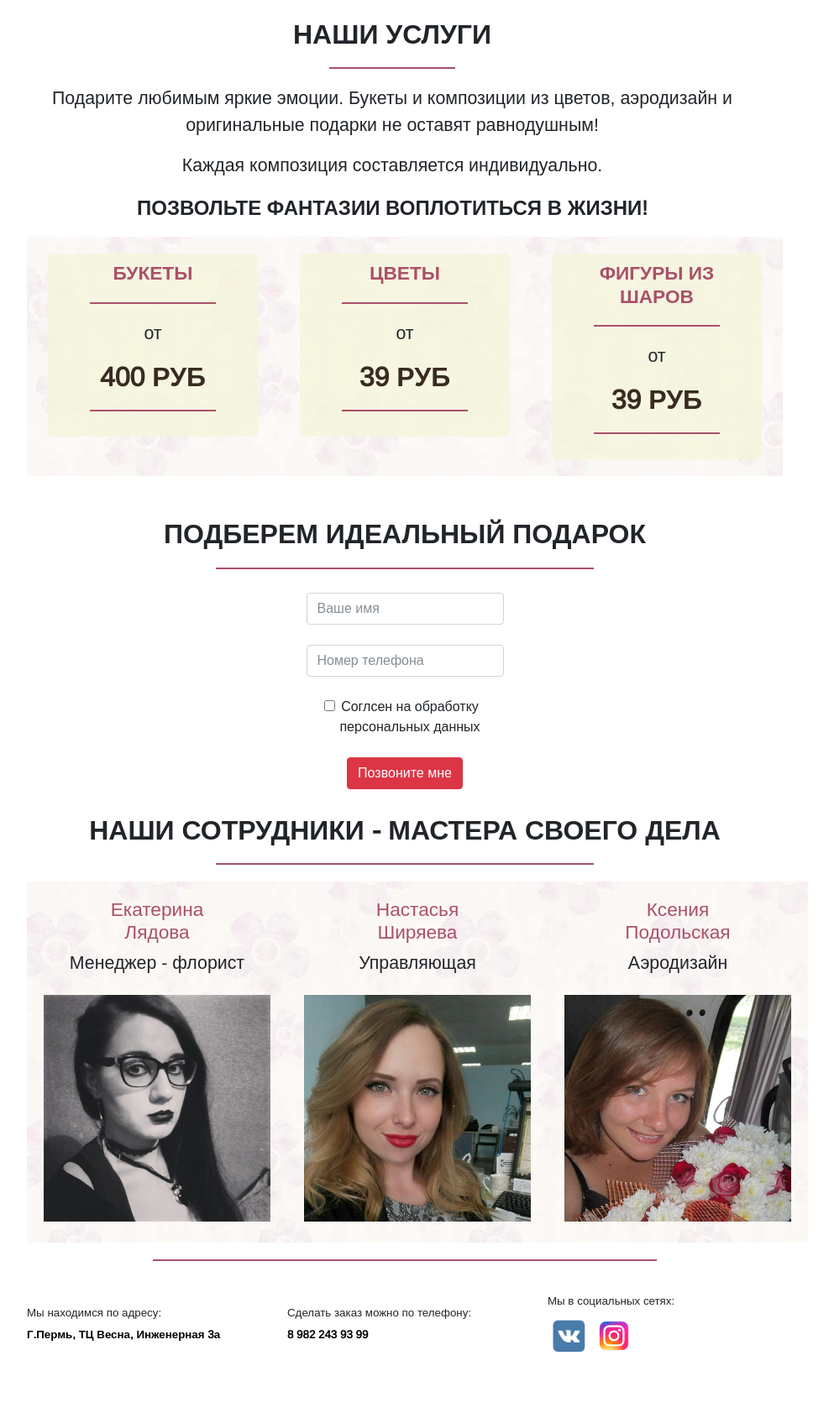
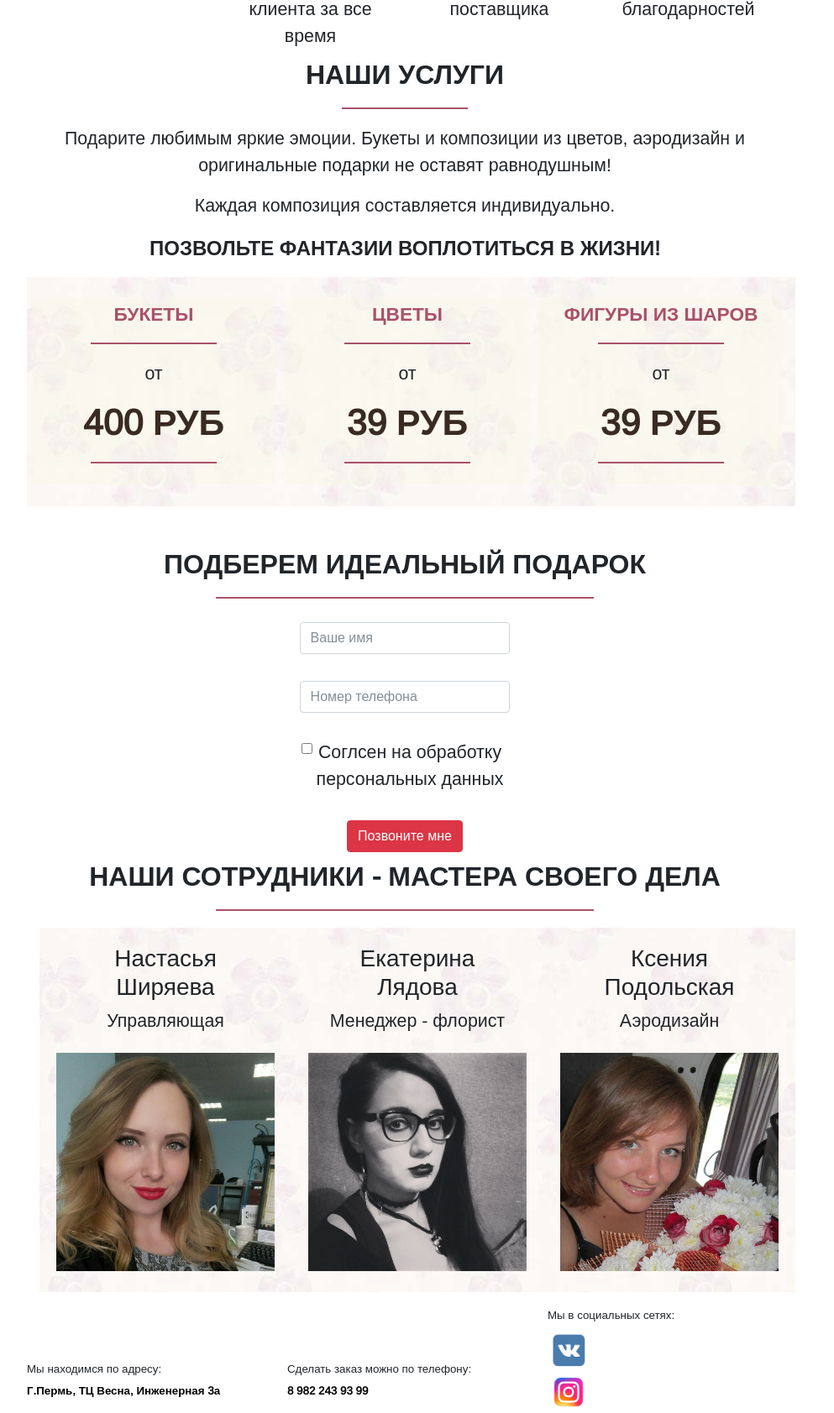
Before and after one commit to Diorna/diorna.github.io, a plain HTML site: page BS4/index.html in a window 1280 px wide. Shown: the part 902-2585 px from the top of the page at 84% size, without its empty margins (158-1151 px from the left). Before the commit the page ends 2518 px from the top, so only its background shows below. Drawn offline with nearby package versions, Linux system fonts and the light colour scheme.

Commit message:
adaptive img, div

```diff
--- a/BS4/index.html
+++ b/BS4/index.html
@@ -118,8 +118,6 @@
       <!-- Услуги, проекты-->
     <div class="conteiner-fluid c" id="block2">
        <div class="row">
-           <div class="conteiner">
-               <div class="row">
             <div class="col-12">
               <h2>Наши услуги</h2>
                <p>Подарите любимым яркие эмоции. Букеты и композиции из цветов, аэродизайн и оригинальные подарки не оставят равнодушным!</p>
@@ -127,32 +125,25 @@
                <p> Позвольте фантазии воплотиться в жизни!</p>
             </div>
         </div>
-                    <div class="col-12 fon-flow row">
-                        <div class="col-md-4">
-                            <div>
+        <div class="row fon-flow ">
+            <div class="col-4">
                <h2 class="header">Букеты</h2>
                <p>от</p>
                <h2 class="price">400 руб</h2>
             </div>
-                        </div>
-                        <div class="col-md-4">
-                            <div>
+            <div class="col-4">
                <h2 class="header">Цветы</h2>
                <p>от</p>
                <h2 class="price">39 руб</h2>
             </div>
-                        </div>
-                        <div class="col-md-4">
-                            <div>
+            <div class="col-4">
                <h2 class="header">Фигуры из шаров</h2>
                <p>от</p>
                <h2 class="price">39 руб</h2>
             </div>
         </div>
     </div>
-            </div>
-       </div>
-    </div>
+
 
 
     <!-- Подберем подарок-->
@@ -176,41 +167,28 @@
 
 
     <!-- Сотрудники-->
-    <div class="conteiner-fluid c" id="block4">
-       <div class="row">
-           <div class="conteiner">
-               <div class="row">
-                    <div class="col-12">
-                          <h2>Наши сотрудники - мастера своего дела</h2>
-                    </div>
-                 </div>
+    <div class="conteiner c" id="block4">
+       <h2 class="col-12">Наши сотрудники - мастера своего дела</h2>
        <div class="col-12 fon-flow row">
             <div class="col-md-4">
-                            <div>
+                <h3 class="header">Настасья<br/> Ширяева</h3>
+                 <p>Управляющая</p>
+                 <img class="img-fluid" src="images/shiryaeva.jpg" alt="">
+            </div>
+            <div class="col-md-4">
                 <h3 class="header">Екатерина <br/> Лядова </h3>
                 <p>Менеджер - флорист</p>
                 <img class="img-fluid" src="images/lyadova.jpg" alt="">
             </div>
-                        </div>
             <div class="col-md-4">
-                            <div>
-                                <h3 class="header">Настасья<br/> Ширяева</h3>
-                                <p>Управляющая</p>
-                                <img class="img-fluid" src="images/shiryaeva.jpg" alt="">
-                            </div>
-                        </div>
-                        <div class="col-md-4">
-                            <div>
                 <h3 class="header">Ксения<br/> Подольская</h3>
                 <p>Аэродизайн</p>
                 <img class="img-fluid" src="images/podolskaya.jpg" alt="">
             </div>
         </div>
     </div>
-            </div>
-       </div>
-    </div>
 
+    <!-- Подвал-->
     <div class="conteiner" id="contacts">
        <div class="row align-items-end">
            <div class="col-md-4">
@@ -223,8 +201,12 @@
            </div>
            <div class="col-md-4">
                <h4>Мы в социальных сетях:</h4>
-               <a href="https://vk.com/flora_markiza" target="_blank"><img src="images/vk.png"></a>
-               <a href="https://www.instagram.com/flora_markiza/" target="_blank"><img src="images/inst.png"></a>
+               <a href="https://vk.com/flora_markiza" target="_blank">
+                   <img src="images/vk.png">
+               </a>
+               <a href="https://www.instagram.com/flora_markiza/" target="_blank">
+                   <img src="images/inst.png">
+               </a>
            </div>
        </div>
     </div>
--- a/BS4/style.css
+++ b/BS4/style.css
@@ -2,15 +2,24 @@
 body{
     width: auto;
     margin: auto;
-    max-width:900px;
+    max-width:90%;
+    width:900px;
     /*border: 1px solid red;*/
     margin: 0 10 0 10;
     font-family: 'Arimo', sans-serif;
+    font-size: 16pt;
 }
-img{
-    width: 100%;
-    padding: 5px;
+img {
+  display: block;
+  height: auto;
+  padding: 5px;
 }
+@media (max-width: 768px) {
+    html {
+        font-size: 12pt;
+    }
+}
+
 .c {
     text-align: center !important;
 }
@@ -21,7 +30,6 @@ img{
     box-shadow: 1px 1px 3px grey;
     z-index: 1000;
     margin-top: 0px;
-    max-width: 900px;
     text-align: center;
 }
 
@@ -42,9 +50,7 @@ img{
 .btn-outline-danger.disabled,.btn-outline-danger:disabled{
     background-color:transparent
 }
-.tel{
-    font-size: 16pt;
-}
+
 #top-menu .navbar-brand:hover{
     color: #a95169;
 }
@@ -52,9 +58,7 @@ img{
     list-style: none;
     display: inline-block;
 }
-#top-menu .nav-link {
-    font-size: 16pt;
-}
+
 .navbar-nav .active>.nav-link,.navbar-light .navbar-nav .nav-link.active,.navbar-light .navbar-nav .nav-link.show,.navbar-light .navbar-nav .show>.nav-link{
     border-bottom: 2px solid #a95169;
     color: #a95169;
@@ -82,14 +86,10 @@ img{
 #block2{
     margin-top: 10px;
     margin-left: auto;
-    max-width: 900px;
 }
-#block2 p{
-    max-width: 900px;
-    font-size: 16pt;
-}
+
 #block2 p:nth-child(4){
-    max-width: 900px;
+
     font-size: 18pt;
     text-transform: uppercase;
     font-weight: bold;
@@ -110,26 +110,27 @@ img{
     background: url(images/fon.jpg) top center repeat;
     padding: 20px 0;
     margin-left: auto;
-    width:
 }
-#block2 .conteiner .fon-flow > div >div{
-     background-color: rgba(245, 245, 220, 0.8);
-     margin: 0 10px;
-     padding: 10px;
-    border-radius: 5px;
+#block2 .fon-flow > div {
+     background-color: rgba(245, 245, 220, 0.3);
+     margin: 6px;
+     padding: 5px;
+     border-radius: 5px;
+    max-width: 290px;
+    min-width: 290px;
 }
-#block2 .conteiner .fon-flow > div >div .header{
+#block2  .fon-flow > div .header{
      font-size: 17pt;
      color: #a95169;
 }
-#block2 .conteiner .fon-flow > div >div .price{
+#block2 .fon-flow >div .price{
      font-size: 2em;
      color: #392b22;
 }
 #block3{
     margin-top: 50px;
     margin-left: auto;
-    max-width: 900px;
+
 }
 #block3 h2{
     text-transform: uppercase;
@@ -146,15 +147,11 @@ img{
 #block4{
     margin-top: 10px;
     margin-left: auto;
-    max-width: 900px;
 }
-#block4 p{
-    max-width: 900px;
-    font-size: 16pt;
-}
+
 #block4 h2{
     text-transform: uppercase;
-   font-weight: bold;
+    font-weight: bold;
 }
 #block4 h2:after{
     display: block;
@@ -165,7 +162,7 @@ img{
     content: ' ';
 }
 
-#block4 .conteiner .fon-flow > div >div .header{
+#block4 .conteiner .fon-flow>div .header{
      font-size: 17pt;
      color: #a95169;
 }
@@ -177,6 +174,7 @@ img{
     margin: 20px auto;
     content: ' ';
 }
+
 #contacts{
     text-align: left;
     font-size: 10pt;
```
Lines whose indentation alone changed are shown as unchanged.
